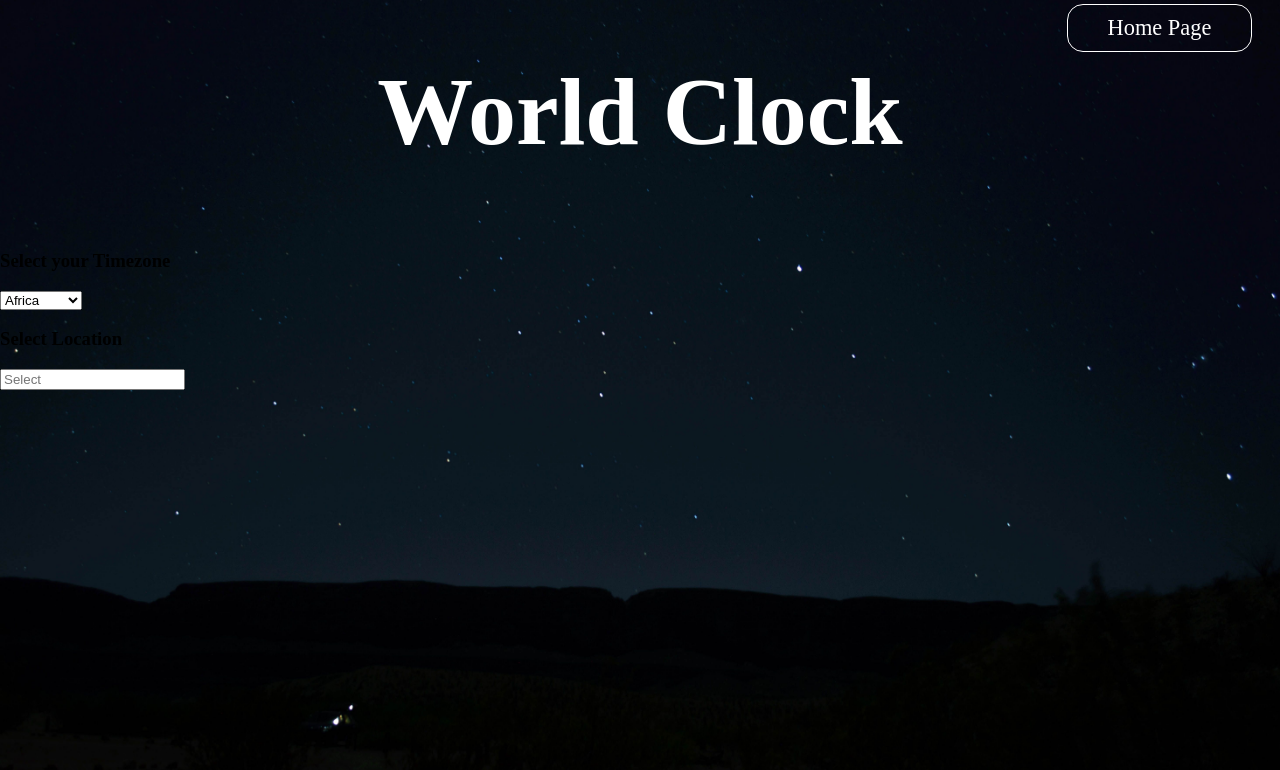
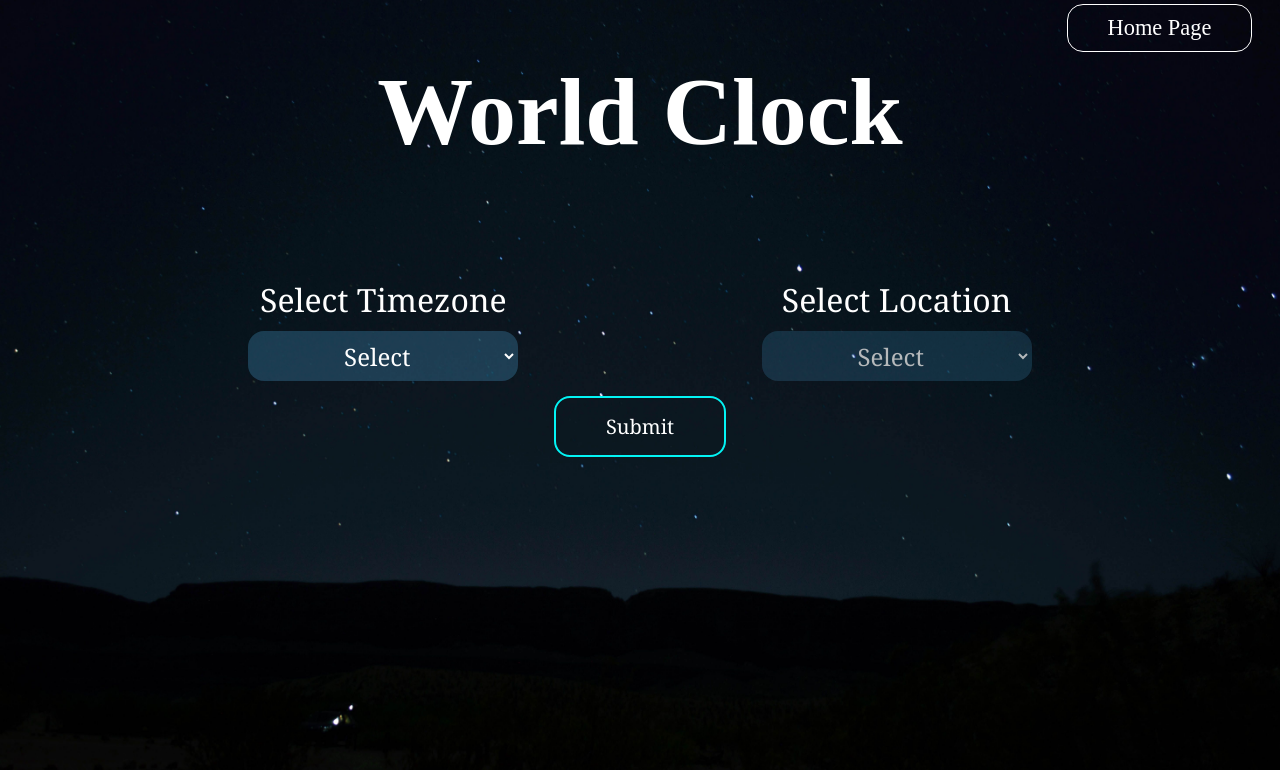
Before and after one commit to Marshneil13/World-Clock-App, a React (Create React App) app: page /location-time in a window 1280 px wide. Shown: the top 770 px of the page. Built offline with nearby package versions, Linux system fonts and the light colour scheme; the HTML template or start-up script is replaced by a standard one.

Commit message:
location-time ui 1

```diff
--- a/src/pages/LocationTime.jsx
+++ b/src/pages/LocationTime.jsx
@@ -2,19 +2,44 @@ import React from "react";
 import Header from "../components/Header";
 import { useState } from "react";
 import Json from "../data/db.json"
+import '../styles/locationtime.css';
+import axios from "axios";
 
 function LocationTime() {
 
-  const timezones = Object.values(Json.TimeZone)
+  const timezones = Object.values(Json.TimeZone);
   console.log('Time Zones', timezones)
   const [timezone, setTimezone] = useState("");
+  const [submitDisable, setSubmitDisable] = useState(true);
+  const [areaDisable, setAreaDisable] = useState(true)
+  const [area, setArea] = useState([]);
+  const [location, setLocation] = useState("");
   const handleSubmit = async (e) => {
     e.preventDefault();
   };
 
+  const handleArea = (e) => {
+    setSubmitDisable(e.target.value === 'select');
+    setLocation(e.target.value);
+}
+
   const handleChange = async (e) => {
     setTimezone(e.target.value);
+    setAreaDisable(e.target.value === 'select');
+    const response = await fetch(`${process.env.REACT_APP_WORLD_CLOCK_URL}/timezone/${e.target.value}`);
+    console.log("env ",process.env.REACT_APP_WORLD_CLOCK_URL);
+    console.log("Selected Timezone:",e.target.value);
+    const data = await response.json();
+    setArea([]);
+    data.map(item => {
+      const len = item.split("/");
+      console.log("len", len);
+      const add = len[len.length-1].replace('_', ' ');
+      setArea(area => [...area, add]);
+    })
+    console.log("RESPONSE", data);
   };
+  console.log(area,"area");
 
   return (
     <div className="locationContainer">
@@ -23,28 +48,43 @@ function LocationTime() {
       </div>
       <div className="timeForm">
         <form onSubmit={handleSubmit}>
+          <section className="inputContainer">
           <div className="inputDiv">
-            <h3 className="inputLabel">Select your Timezone</h3>
+            <h3 className="inputLabel">Select Timezone</h3>
             <select
               value={timezone}
               onChange={handleChange}
+              className="dropdown"
             >
-                <option disabled selected value={'select-timezone'}>Select</option>
+                <option default value={'select'} className='options'>Select</option>
                 {
                     timezones.map(zone => {
-                        return(<option value={`${zone}`}>{zone}</option>)
+                        return(<option value={zone} className='options'>{zone}</option>)
                     })
                 }
             </select>
           </div>
           <div className="inputDiv">
             <h3 className="inputLabel">Select Location</h3>
-            <input
-              type="text"
-              placeholder="Select"
-              value={timezone}
-              onChange={handleChange}
-            />
+            <select
+              className="dropdown"
+              value={location}
+              onChange={handleArea}
+              disabled={areaDisable}
+            >
+                <option default value={'select'} className='options'>Select</option>
+                {
+                    area.map(item => {
+                        return(<option value={item} className='options'>{item}</option>)
+                    })
+                }
+            </select>
+          </div>
+          </section>
+          <div className="submitDiv">
+          <button disabled={submitDisable}
+          className="submitBtn"
+          type="submit">Submit</button>
           </div>
         </form>
       </div>
--- a/src/pages/TimeDifference.jsx
+++ b/src/pages/TimeDifference.jsx
@@ -7,6 +7,7 @@ function TimeDifference() {
         <div>
             <Header text={"Home Page"} route={"/"} />
         </div>
+        <div></div>
     </div>
   )
 }
--- a/src/services/apiCall.js
+++ b/src/services/apiCall.js
@@ -1 +1,5 @@
 const axios = require('axios');
+
+export const getTimezoneLocations = async(area) => {
+    const data = await axios.get(`${process.env.WORLD_CLOCK_APP_URL}/timezone/${area}`);
+}
--- /dev/null
+++ b/src/styles/locationtime.css
@@ -0,0 +1,64 @@
+.timeForm, .inputDiv, .submitDiv{
+    /* border: 1px solid white; */
+    padding: 5px;
+}
+
+.inputDiv{
+    /* border: 1px solid white; */
+    display: flex;
+    flex-direction: column;
+    text-align: center;
+    justify-content: center;
+}
+.inputLabel {
+    color: white;
+    font-size: 2rem;
+    font-family: Cambria, Cochin, Georgia, Times, 'Times New Roman', serif;
+    /* border: 1px solid white; */
+    font-weight: 100;
+    margin-bottom: 10px;
+}
+
+.inputContainer {
+    /* border: 1px solid red; */
+    display: flex;
+    justify-content: space-evenly;
+    padding: 5px;
+}
+
+.submitDiv{
+    display: flex;
+    justify-content: center;
+}
+
+.dropdown{
+    color: white;
+        background-color: rgba(87, 193, 250, 0.241);
+        font-size: 1.5rem;
+        font-family:Cambria, Cochin, Georgia, Times, 'Times New Roman', serif;
+        /* border: 2px solid rgba(3, 128, 244, 0.389); */
+        border-color: transparent;
+            text-align: center;
+            border-radius: 16px;
+            width: 270px;
+            height: 50px;
+    }
+
+.options{
+    color: black;
+}
+
+.submitBtn{
+    border: 2px solid rgb(3, 244, 244);
+    color: white;
+    border-radius: 16px;
+    background-color: transparent;
+    padding: 15px 50px;
+    font-family: Cambria, Cochin, Georgia, Times, 'Times New Roman', serif;
+    font-size: 1.25rem;
+}
+.submitBtn:hover{
+    background-color: rgba(3, 244, 244, 0.458);
+    transition: 200ms ease-in-out;
+    /* border: none; */
+}
```
Also changed, not shown: src/time/Time.js (added), 1 other file (tests, documents, lock files or other folders).
